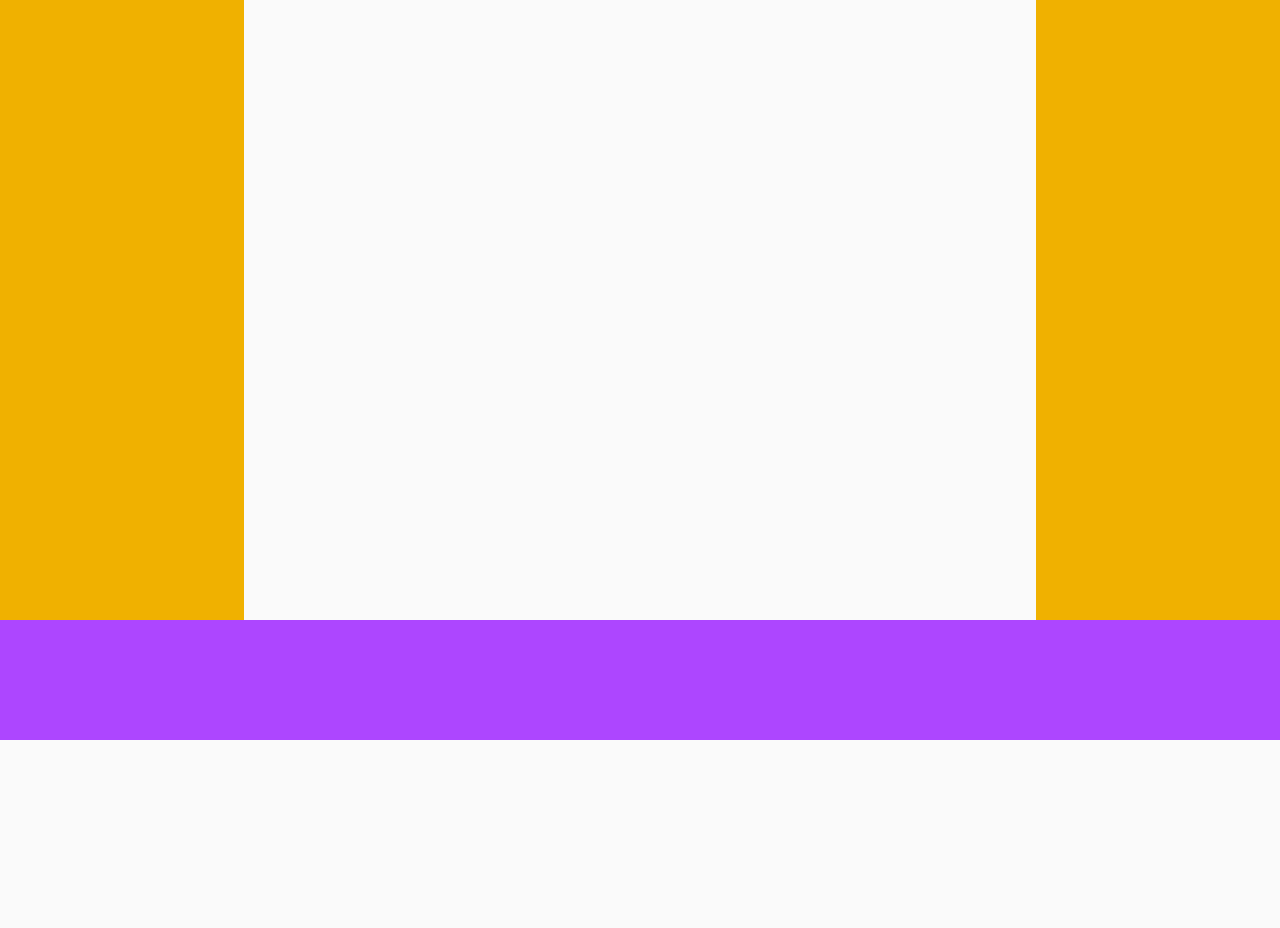
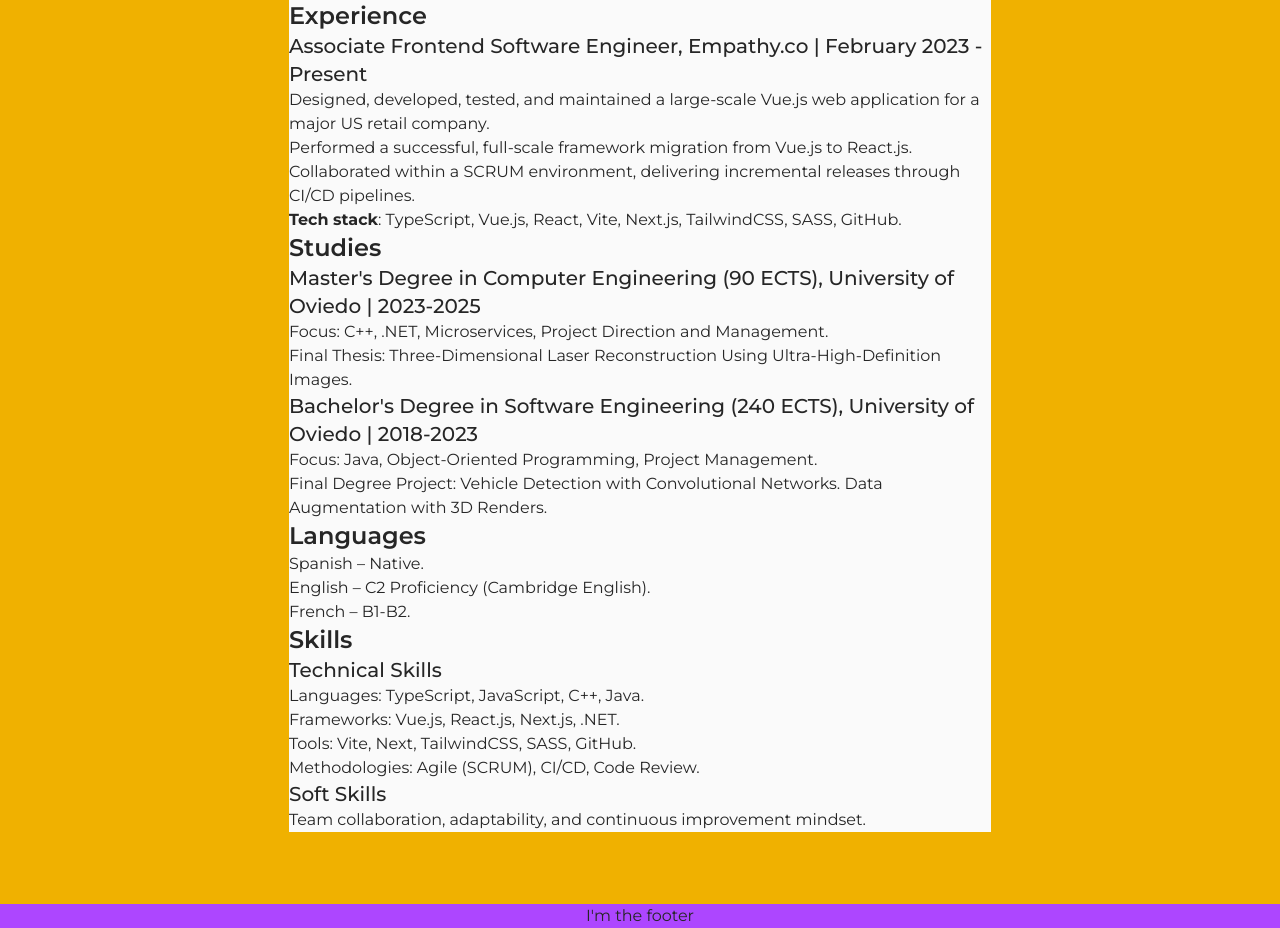
Before and after one commit to lumialfe/curriculum-vitae, a Next.js app: page / in a window 1280 px wide. Shown: the part 340-1268 px from the top of the page. Before the commit the page ends 1080 px from the top, so only its background shows below. Built offline with nearby package versions, Linux system fonts and the light colour scheme.

Commit message:
feat: add cv information

```diff
--- a/app/globals.css
+++ b/app/globals.css
@@ -45,3 +45,10 @@ h3 {
   --tw-font-weight: var(--font-weight-semibold) /* 600 */;
   font-weight: var(--font-weight-semibold) /* 600 */;
 }
+
+h4 {
+    font-size: var(--text-xl) /* 1.25rem = 20px */;
+    line-height: var(--tw-leading, var(--text-xl--line-height) /* calc(1.75 / 1.25) = 1.4 */);
+    --tw-font-weight: var(--font-weight-medium) /* 500 */;
+    font-weight: var(--font-weight-medium) /* 500 */;
+}
--- a/app/layout.tsx
+++ b/app/layout.tsx
@@ -20,7 +20,7 @@ export default function RootLayout({
   return (
     <html lang="en">
       <body
-        className={`${montserrat.variable} antialiased`}
+        className={`${montserrat.variable} antialiased h-screen`}
       >
         {children}
       </body>
--- a/app/page.tsx
+++ b/app/page.tsx
@@ -1,12 +1,11 @@
-import {TestComponent} from "@/src";
 import { LocationIcon, PhoneIcon } from "@/src/assets";
 
 export default function Home() {
   return (
-   <div className="flex flex-col items-center justify-center w-full max-w-screen">
-     <header className="flex items-center justify-between w-full h-40 ps-6 pe-6 bg-red-500">
+   <div	className="">
+     <header className="flex items-center justify-between w-full px-5 py-4 bg-red-500">
        <div className="flex items-center gap-8">
-       <div className="w-30 h-30 rounded-full bg-background overflow-hidden cursor-pointer transition hover:scale-200 hover:translate-15">
+       <div className="w-30 h-30 min-w-30 min-h-30 rounded-[5000px] bg-background overflow-hidden cursor-pointer transition hover:scale-200 hover:translate-15">
        		<img src="/img/me.jpg" alt="Profile Picture" className="w-full h-full object-cover scale-250 translate-y-2 -translate-x-1" />
        </div>
        <span className="flex flex-col items-start justify-around gap-2">
@@ -23,25 +22,59 @@ export default function Home() {
        </span>
      </header>
 
-     <main className="flex items-center justify-center w-full min-h-screen bg-yellow-500">
-       <article className="flex flex-col w-[61.8%] min-h-screen bg-background">
+     <main className="flex items-center justify-center w-full h-full p-18 bg-yellow-500">
+       <article className="flex flex-col w-[61.8%] bg-background">
+       Software Engineer with industry experience and a Master’s in Computer Engineering. Proficient in modern web technologies and Agile methodologies, with growing expertise in backend development and distributed systems. Dedicated to designing clean, maintainable solutions that enhance user experience and system reliability.
          <section>
            <h3>Experience</h3>
+           <h4>Associate Frontend Software Engineer, Empathy.co 	| February 2023 - Present</h4>
+           <ul>
+             <li>Designed, developed, tested, and maintained a large-scale Vue.js web application for a major US retail company.</li>
+             <li>Performed a successful, full-scale framework migration from Vue.js to React.js.</li>
+             <li>Collaborated within a SCRUM environment, delivering incremental releases through CI/CD pipelines.</li>
+             <li><b>Tech stack</b>: TypeScript, Vue.js, React, Vite, Next.js, TailwindCSS, SASS, GitHub.</li>
+           </ul>
          </section>
 									<section>
 											<h3>Studies</h3>
+											<h4>Master&#39;s Degree in Computer Engineering (90 ECTS), University of Oviedo | 2023-2025</h4>
+											<ul>
+											<li>Focus: C++, .NET, Microservices, Project Direction and Management.</li>
+											<li>Final Thesis: Three-Dimensional Laser Reconstruction Using Ultra-High-Definition Images.</li>
+											</ul>
+											<h4>Bachelor&#39;s Degree in Software Engineering (240 ECTS), University of Oviedo | 2018-2023</h4>
+											<ul>
+											<li>Focus: Java, Object-Oriented Programming, Project Management.</li>
+											<li>Final Degree Project: Vehicle Detection with Convolutional Networks. Data Augmentation with 3D Renders.</li>
+											</ul>
 									</section>
 									<section>
 											<h3>Languages</h3>
+											<ul>
+											<li>Spanish – Native.</li>
+											<li>English – C2 Proficiency (Cambridge English).</li>
+											<li>French – B1-B2.</li>
+											</ul>
 									</section>
 									<section>
 											<h3>Skills</h3>
+											<h4>Technical Skills</h4>
+											<ul>
+											<li>Languages: TypeScript, JavaScript, C++, Java.</li>
+											<li>Frameworks: Vue.js, React.js, Next.js, .NET.</li>
+											<li>Tools: Vite, Next, TailwindCSS, SASS, GitHub.</li>
+											<li>Methodologies: Agile (SCRUM), CI/CD, Code Review.</li>
+											</ul>
+											<h4>Soft Skills</h4>
+											<ul>
+											<li>Team collaboration, adaptability, and continuous improvement mindset.</li>
+											</ul>
 									</section>
        </article>
      </main>
 
-     <footer className="flex items-center justify-center w-full h-30 bg-purple-500">
-
+     <footer className="flex items-center justify-center w-full bg-purple-500">
+       I'm the footer
      </footer>
    </div>
   );
```
